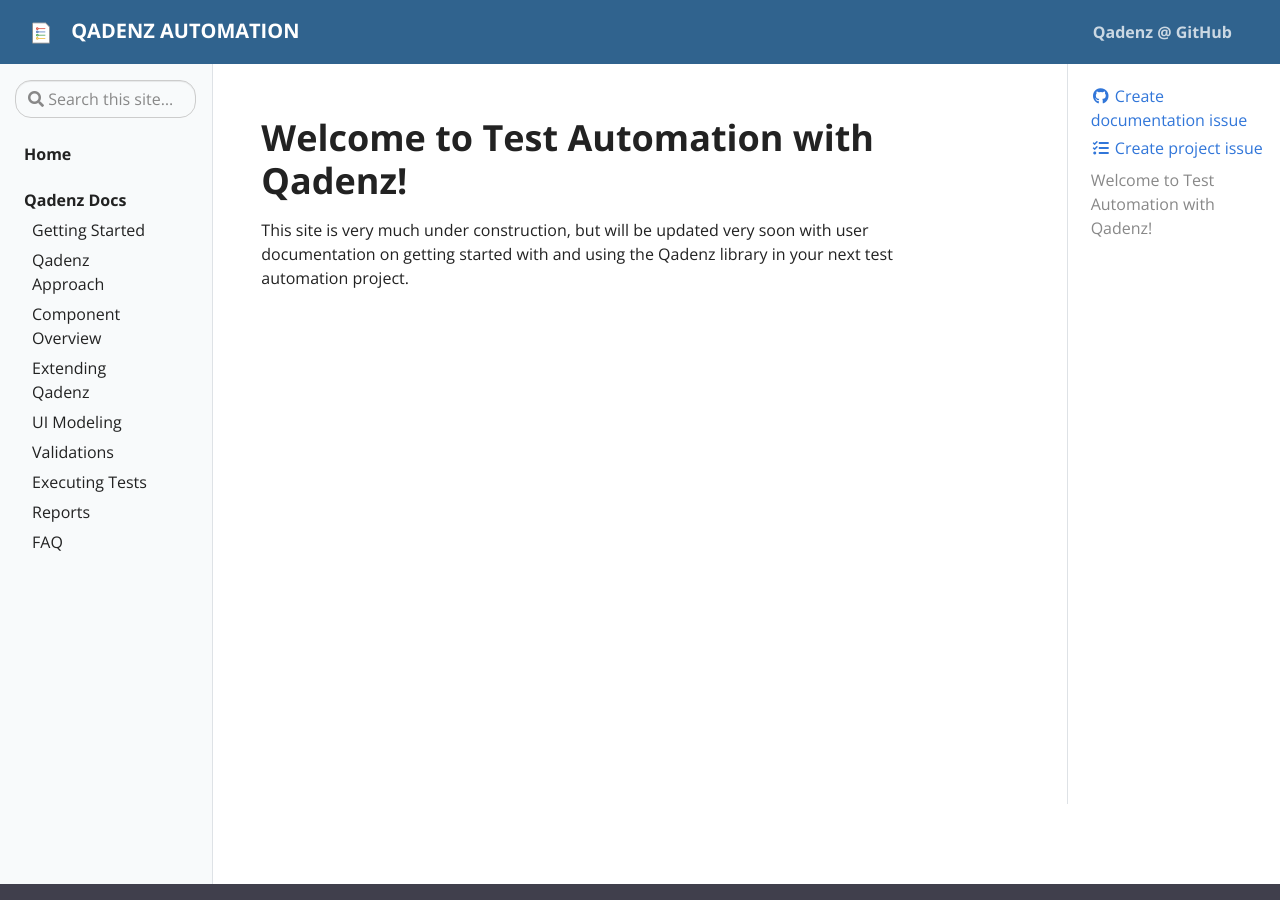
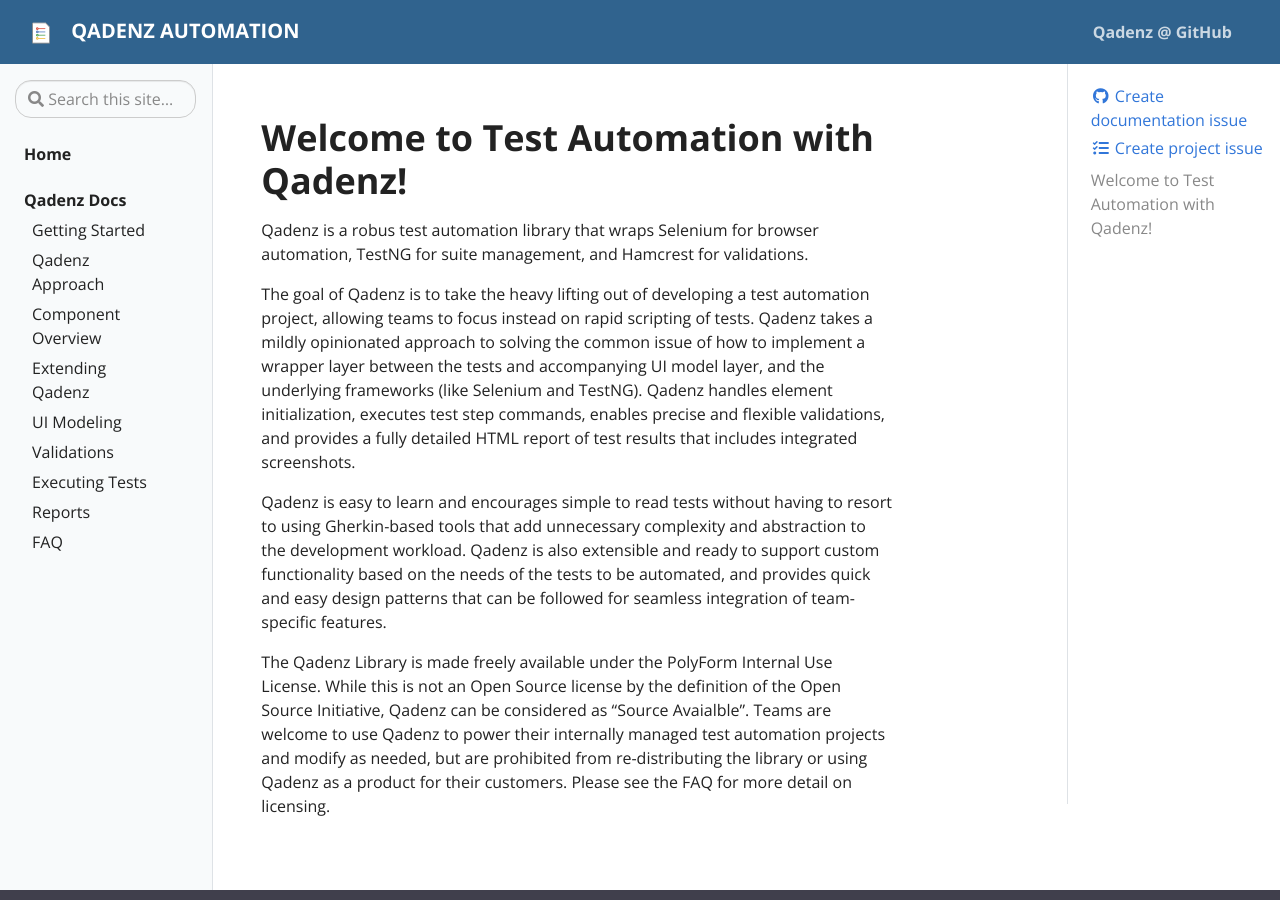
Before and after one commit to qadenz/qadenz.github.io, a Jekyll site: the page built from pages/index.md, in a window 1280 px wide and 900 px high. Built offline with Jekyll 4.4.1, drawn with Linux system fonts in a browser that asks for light colours.

Commit message:
Added index content

```diff
--- a/pages/index.md
+++ b/pages/index.md
@@ -6,4 +6,10 @@ permalink: /
 
 # Welcome to Test Automation with Qadenz!
 
-This site is very much under construction, but will be updated very soon with user documentation on getting started with and using the Qadenz library in your next test automation project.
+Qadenz is a robus test automation library that wraps Selenium for browser automation, TestNG for suite management, and Hamcrest for validations.
+
+The goal of Qadenz is to take the heavy lifting out of developing a test automation project, allowing teams to focus instead on rapid scripting of tests. Qadenz takes a mildly opinionated approach to solving the common issue of how to implement a wrapper layer between the tests and accompanying UI model layer, and the underlying frameworks (like Selenium and TestNG). Qadenz handles element initialization, executes test step commands, enables precise and flexible validations, and provides a fully detailed HTML report of test results that includes integrated screenshots.
+
+Qadenz is easy to learn and encourages simple to read tests without having to resort to using Gherkin-based tools that add unnecessary complexity and abstraction to the development workload. Qadenz is also extensible and ready to support custom functionality based on the needs of the tests to be automated, and provides quick and easy design patterns that can be followed for seamless integration of team-specific features.
+
+The Qadenz Library is made freely available under the PolyForm Internal Use License. While this is not an Open Source license by the definition of the Open Source Initiative, Qadenz can be considered as "Source Avaialble". Teams are welcome to use Qadenz to power their internally managed test automation projects and modify as needed, but are prohibited from re-distributing the library or using Qadenz as a product for their customers. Please see the FAQ for more detail on licensing.
```
